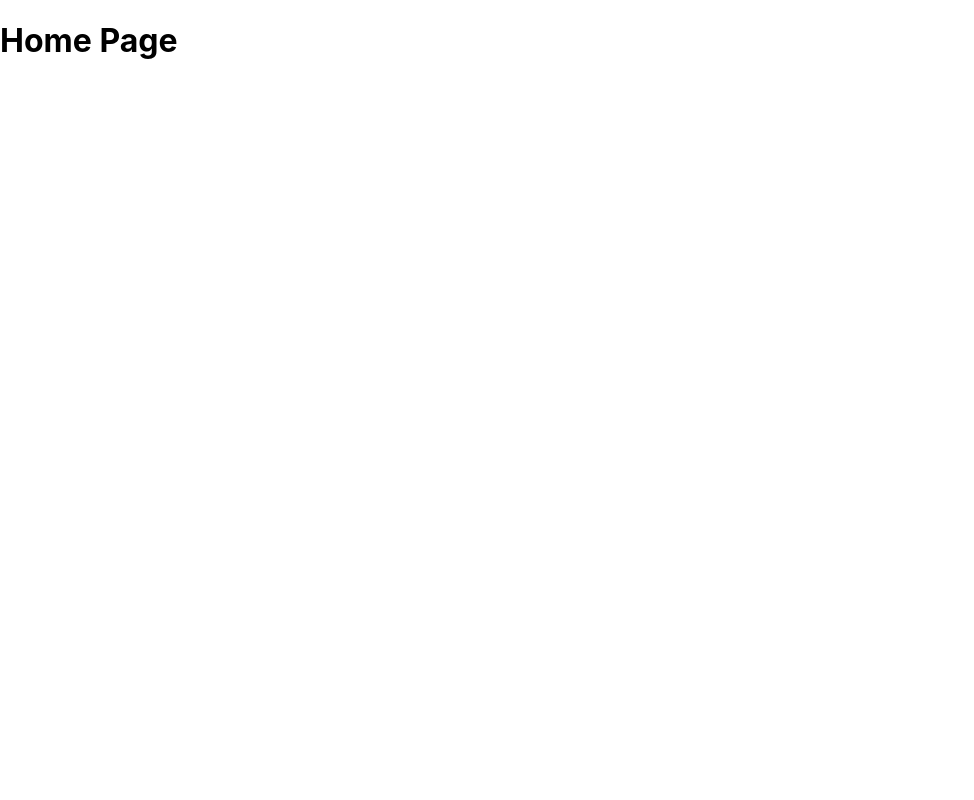
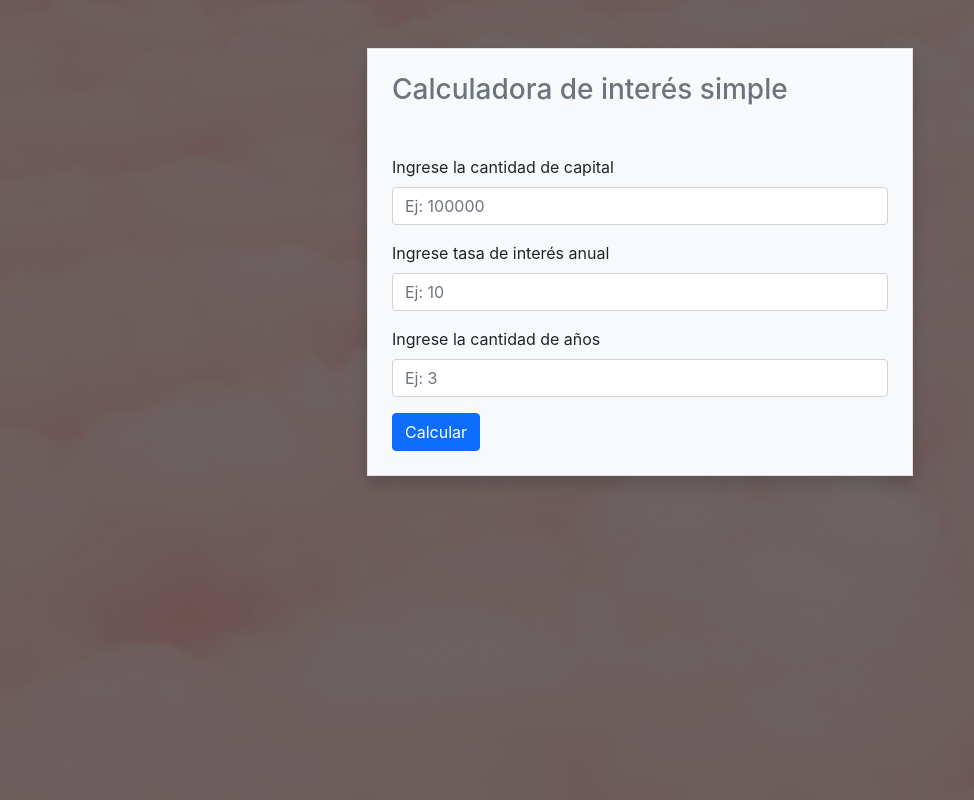
Before and after one commit to SeafoamGreeen/EV01-interes-simple-express-mvc, a Node server app: page / in a window 1280 px wide. Before the commit the part shown is almost empty. Shown: the whole page, without its empty margins (0-974 px from the left). Run offline with Node 20, Linux system fonts and the light colour scheme.

Commit message:
built calculator.

```diff
--- a/package.json
+++ b/package.json
@@ -1,5 +1,5 @@
 {
-  "name": "base-express-mvc-project",
+  "name": "ev01-interes-simple-express-mvc",
   "version": "1.0.3",
   "description": "This project is a base example for MVC pattern with Express and Handlebars",
   "scripts": {
--- /dev/null
+++ b/src/controllers/InterestController.js
@@ -0,0 +1,26 @@
+class InterestController {
+  constructor () {
+    this.renderInterestResult = this.renderInterestResult.bind(this)
+  }
+
+  calcInterest (capital, interestRate, years) {
+    return capital * (interestRate / 100) * years
+  }
+
+  renderInterest (req, res) {
+    res.render('interest')
+  }
+
+  renderInterestResult (req, res) {
+    const payload = req.body
+
+    res.render('interest', {
+      capital: payload.capital,
+      interestRate: payload.interestRate,
+      years: payload.years,
+      result: this.calcInterest(payload.capital, payload.interestRate, payload.years)
+    })
+  }
+}
+
+module.exports = InterestController
--- a/src/public/css/styles.css
+++ b/src/public/css/styles.css
@@ -1,4 +1,15 @@
+html{
+  min-height:100%;
+  background:url(../img/back.jpg);
+  background-size:cover;
+  box-shadow:inset 0 0 0 2000px rgba(0, 0, 0, 0.568);
+}
+
 body {
+  min-height:100%;
+  background:url(../img/back.jpg);
+  background-size:cover;
+  box-shadow:inset 0 0 0 2000px rgba(0, 0, 0, 0.568);
   margin: 0;
   font-family: -apple-system, BlinkMacSystemFont, 'Segoe UI', 'Roboto', 'Oxygen',
     'Ubuntu', 'Cantarell', 'Fira Sans', 'Droid Sans', 'Helvetica Neue',
--- a/src/router.js
+++ b/src/router.js
@@ -1,14 +1,16 @@
 const express = require('express')
 const PageController = require('./controllers/PageController')
+const InterestController = require('./controllers/InterestController')
 
 const router = express.Router()
 
 // Controllers
 const pageController = new PageController()
+const interestController = new InterestController()
 
 // Routes
-router.get('/', pageController.renderHome)
-
+router.get('/', interestController.renderInterest)
+router.post('/', interestController.renderInterestResult)
 router.get('*', pageController.renderNotFound)
 
 module.exports = router
--- /dev/null
+++ b/src/views/interest.hbs
@@ -0,0 +1,50 @@
+
+<div class="container">
+      <div class="row">
+        <div class="col-md-6 offset-md-3">
+            <div class="signup-form">
+              <form action="/" method="POST" class="mt-5 border p-4 bg-light shadow">
+                <h3 class="mb-5 text-secondary">Calculadora de interés simple</h3>
+                <div class="mb-3">
+                  <label for="exampleInputEmail1" class="form-label">Ingrese la cantidad de capital</label>
+                  <input type="number"
+                    min="0"
+                    required="true"
+                    class="form-control"
+                    name="capital"
+                    placeholder="Ej: 100000"
+                    value="{{capital}}"
+                  >
+                </div>
+                <div class="mb-3">
+                    <label for="exampleInputEmail1" class="form-label">Ingrese tasa de interés anual</label>
+                    <input type="number"
+                      min="0"
+                      required="true"
+                      class="form-control"
+                      placeholder="Ej: 10"
+                      name="interestRate"
+                      value="{{interestRate}}"
+                      >
+                </div>
+
+                <div class="mb-3">
+                  <label for="exampleInputEmail1" class="form-label">Ingrese la cantidad de años</label>
+                  <input type="number"
+                    min="0"
+                    required="true"
+                    name="years"
+                    class="form-control"
+                    placeholder="Ej: 3"
+                    value="{{years}}"
+                  >
+                </div>
+                <button type="submit" class="btn btn-primary">Calcular</button>
+                {{#if result}}
+                  <p class="mt-3 h2">Interés simple de ${{result}} pesos.</p>
+                {{/if}}
+              </form>
+            </div>
+          </div>
+        </div>
+      </div>
--- a/src/views/layout.hbs
+++ b/src/views/layout.hbs
@@ -1,10 +1,12 @@
 <!DOCTYPE html>
 <html>
   <head>
-    <title>My App{{#if title}} - {{title}}{{/if}}</title>
+    <title>Cálculo de interés simple{{#if title}} - {{title}}{{/if}}</title>
+    <link href="https://cdn.jsdelivr.net/npm/bootstrap@5.1.3/dist/css/bootstrap.min.css" rel="stylesheet" integrity="sha384-1BmE4kWBq78iYhFldvKuhfTAU6auU8tT94WrHftjDbrCEXSU1oBoqyl2QvZ6jIW3" crossorigin="anonymous">
     <link rel="stylesheet" href="/css/styles.css">
   </head>
   <body>
     {{{body}}}
+    <script src="https://cdn.jsdelivr.net/npm/bootstrap@5.1.3/dist/js/bootstrap.bundle.min.js" integrity="sha384-ka7Sk0Gln4gmtz2MlQnikT1wXgYsOg+OMhuP+IlRH9sENBO0LRn5q+8nbTov4+1p" crossorigin="anonymous"></script>
   </body>
 </html>
```
Also changed, not shown: src/public/img/back.jpg (added), 1 other file.
